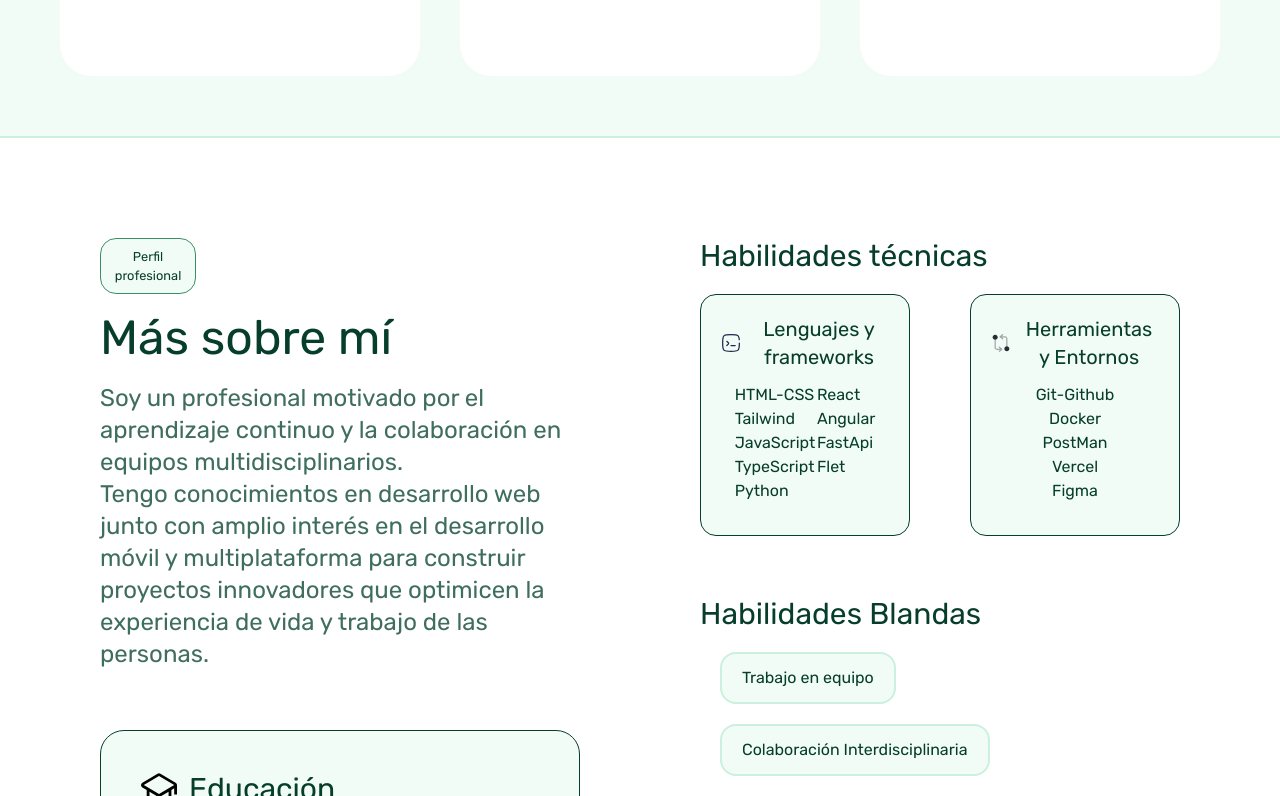
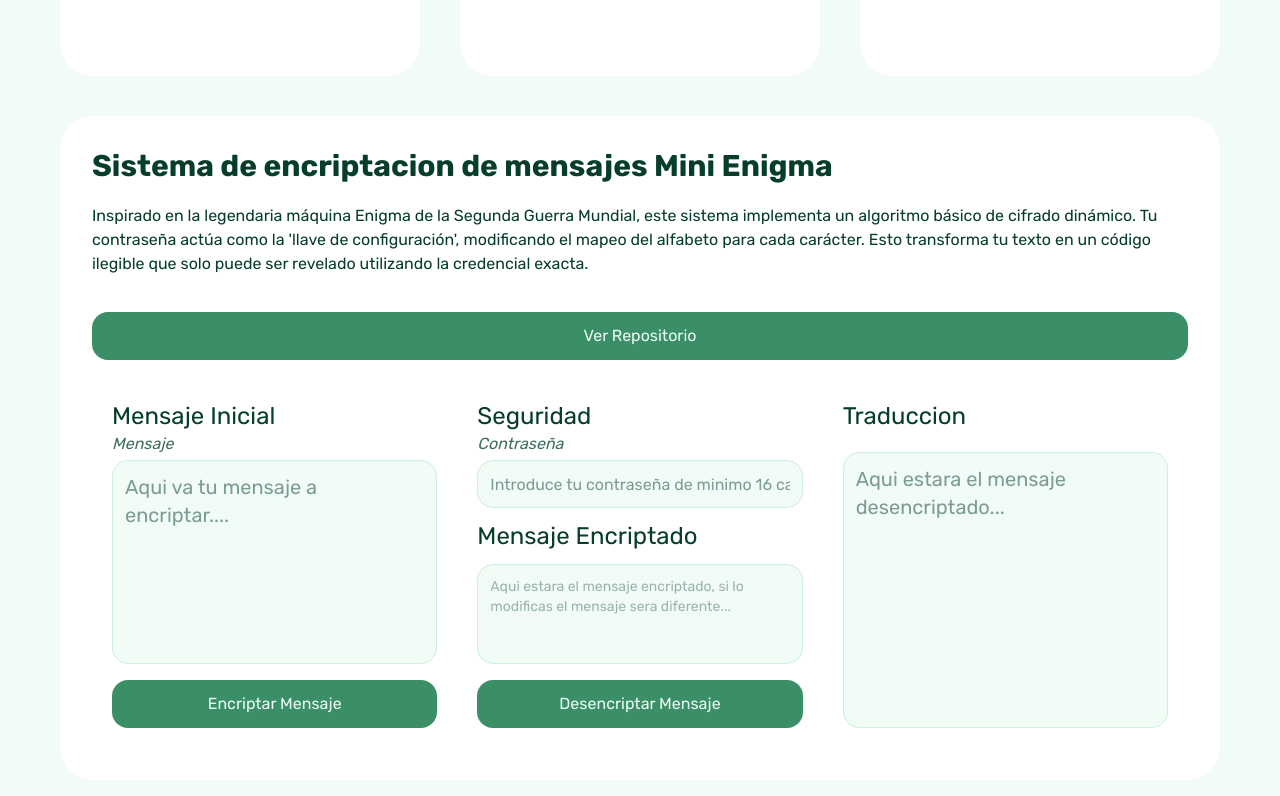
Before and after one commit to brianpm141/BPMportfolio, a React (Vite) app in the folder React/ts-portforlio/: page / in a window 1280 px wide. Shown: the part 1664-2460 px from the top of the page. Built offline with nearby package versions, Linux system fonts and the light colour scheme.

Commit message:
mini enigma listo

```diff
--- a/React/ts-portforlio/index.html
+++ b/React/ts-portforlio/index.html
@@ -17,7 +17,7 @@
 
 </head>
 
-<body>
+<body spellcheck="false">
   <div data-theme="light" id="root"></div>
   <script type="module" src="/src/main.tsx"></script>
 </body>
--- /dev/null
+++ b/React/ts-portforlio/src/projects/EnigmaCard.tsx
@@ -0,0 +1,173 @@
+import { useState } from "react"
+
+export default function EnigmaCard(){
+
+    const [mensaje , setMensaje] = useState("")
+    const [mensajeEnc , setMensajeEnc] = useState("")
+    const [mensajeFin, setMensajeFin] = useState("")
+    const [errorMes , setErrorMes] = useState("")
+    const [pass , setPass] = useState("")
+
+    const crypt = async () => {
+        if ( mensaje.length === 0 ){
+            setErrorMes("Ingrese el mensaje a encriptar")
+            return
+        }
+        if (pass.length < 16){
+            setErrorMes("Ingrese una contraseña valida")
+            return
+        }
+
+        const DatosMensaje = {
+            message: mensaje,
+            password : pass
+        }
+
+        try {
+            const response = await fetch('https://mini-enigma.vercel.app/minienigma/encrypt',
+            {
+                method: 'POST',
+                headers: {
+                    'Content-Type': "application/json",
+                },
+                body: JSON.stringify(DatosMensaje)
+            });
+            if (!response.ok){
+                throw new Error("Algo salio mal")
+            }
+
+            const data = await response.json()
+            setMensajeEnc(data.result)
+        }catch(error){
+            setErrorMes("Algo salio mal, intenta de nuevo...")
+        }finally{
+            setErrorMes("")
+        }
+    }
+
+    const decrypt = async () => {
+        if ( mensajeEnc.length === 0 ){
+            setErrorMes("Ingresa un mensaje a desencriptar")
+            return
+        }
+        if (pass.length < 16){
+            setErrorMes("Ingresa una contraseña valida")
+            return
+        }
+
+        const DatosMensaje ={
+            message: mensajeEnc,
+            password: pass
+        }
+
+        try {
+            const response = await fetch('https://mini-enigma.vercel.app/minienigma/decrypt',
+                {
+                    method:'post',
+                    headers: {
+                        'Content-Type': "application/json",
+                    },
+                    body: JSON.stringify(DatosMensaje)
+                }
+            )
+
+            if(!response.ok){
+                throw new Error("Algo salio mal")
+            }
+
+            const data = await response.json()
+            setMensajeFin(data.result)
+
+        } catch (error) {
+            setErrorMes("Algo salio mal, intenta de nuevo...")
+        }
+        finally{
+            setErrorMes("")
+        }
+    }
+
+
+    return(
+        <article className="bg-surface-background col-span-3
+        flex flex-col justify-evenly
+        rounded-4xl p-8 gap-5 h-auto
+        transition-all duration-300 ease-in-out
+        hover:scale-101 ">
+            <h3 className="text-3xl font-semibold">
+                Sistema de encriptacion de mensajes Mini Enigma
+            </h3>
+            <p>Inspirado en la legendaria máquina Enigma de la Segunda Guerra Mundial,
+                este sistema implementa un algoritmo básico de cifrado dinámico.
+                Tu contraseña actúa como la 'llave de configuración', modificando el mapeo del alfabeto para cada carácter.
+                Esto transforma tu texto en un código ilegible que solo puede ser revelado utilizando la credencial exacta.</p>
+            <a href="https://github.com/brianpm141/MiniEnigma.git" target="_blank"
+            className="bg-secondary-green w-full text-center py-3 mt-4 self-center
+                    rounded-2xl text-text-dark justify-center
+                    transition-all duration-300 ease-in-out
+                    hover:scale-102 h-12">Ver Repositorio</a>
+
+
+            <div className="grid grid-cols-3 gap-10 w-full justify-evenly p-5">
+                <div className="flex flex-col">
+                    <h4 className="text-2xl">Mensaje Inicial</h4>
+                    <label htmlFor=""
+                    className="text-text-body mb-1 italic">Mensaje</label>
+                    <textarea name="mensaje" id="mensaje"
+                    className="resize-none bg-primary-background
+                    border border-border-ligth
+                    rounded-2xl p-3 h-full text-xl"
+                    value={mensaje}
+                    onChange={(e) => setMensaje(e.target.value)}
+                    maxLength={180}
+                    placeholder="Aqui va tu mensaje a encriptar...."
+                    ></textarea>
+                    <a onClick={crypt} className="bg-secondary-green w-full text-center py-3 mt-4 self-center
+                    rounded-2xl text-text-dark
+                    transition-all duration-300 ease-in-out
+                    hover:scale-103 min-h-12"
+                    >Encriptar Mensaje</a>
+                </div>
+                <div className="flex flex-col">
+                    <h4 className="text-2xl">Seguridad</h4>
+                    <label htmlFor="" className="text-text-body mb-1 italic">Contraseña</label>
+                    <input className="h-12 p-3 bg-primary-background
+                    border border-border-ligth
+                    rounded-2xl"
+                    type="text"
+                    maxLength={64}
+                    placeholder="Introduce tu contraseña de minimo 16 caracteres."
+                    value={pass}
+                    onChange={(e) => {setPass(e.target.value)}}/>
+                    {errorMes && <p className="bg-red-600 py-2 px-5 rounded-2xl w-fit mt-3 text-white self-center
+                    border font-semibold">
+                        {errorMes}
+                        </p>
+}
+                    <h4 className="text-2xl my-3">Mensaje Encriptado</h4>
+                    <textarea name="" id=""
+                    className="resize-none bg-primary-background
+                    border border-border-ligth
+                    rounded-2xl p-3 h-25 text-sm text-text-body"
+                    value={mensajeEnc}
+                    placeholder="Aqui estara el mensaje encriptado, si lo modificas el mensaje sera diferente..."
+                    onChange={(e) => setMensajeEnc(e.target.value)}></textarea>
+                    <a onClick={decrypt} className="bg-secondary-green w-full text-center py-3 mt-4 self-center
+                    rounded-2xl text-text-dark justify-center
+                    transition-all duration-300 ease-in-out
+                    hover:scale-103 h-12">Desencriptar Mensaje</a>
+                </div>
+                <div className="flex flex-col">
+                    <h4 className="text-2xl mb-5" >Traduccion</h4>
+                    <textarea name="" id="" className="resize-none bg-primary-background
+                    border border-border-ligth
+                    rounded-2xl p-3 h-full text-xl"
+                    value={mensajeFin}
+                    disabled
+                    placeholder="Aqui estara el mensaje desencriptado..."
+                    ></textarea>
+                </div>
+            </div>
+
+        </article>
+    )
+}
--- a/React/ts-portforlio/src/projects/ProjectTemplate.tsx
+++ b/React/ts-portforlio/src/projects/ProjectTemplate.tsx
@@ -1,6 +1,7 @@
 import ProjectCard from "./ProjectCard"
 import projectsData from "../data/projects.json"
 import type { Proyecto } from "../data/types"
+import EnigmaCard from "./EnigmaCard"
 
 
 export default function ProjectTemplate() {
@@ -24,8 +25,9 @@ export default function ProjectTemplate() {
                     description={proyecto.descripcion}
                     tecnologies={proyecto.tecnologias}
                     repository={proyecto.repositorio}
-                />
-                ))}
+                />))}
+
+            <EnigmaCard/>
 
             </div>
 
```
Also changed, not shown: 1 other file (tests, documents, lock files or other folders).
